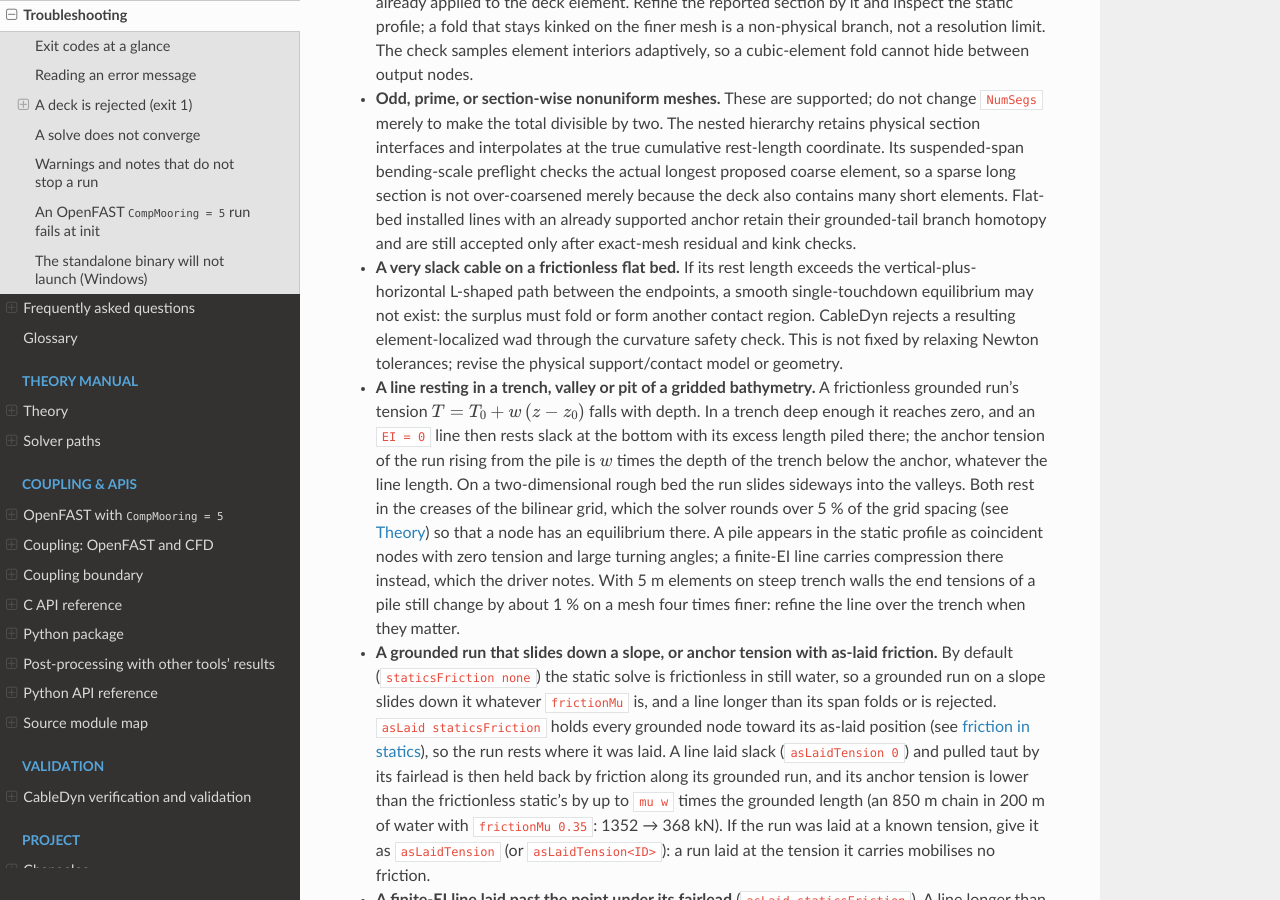
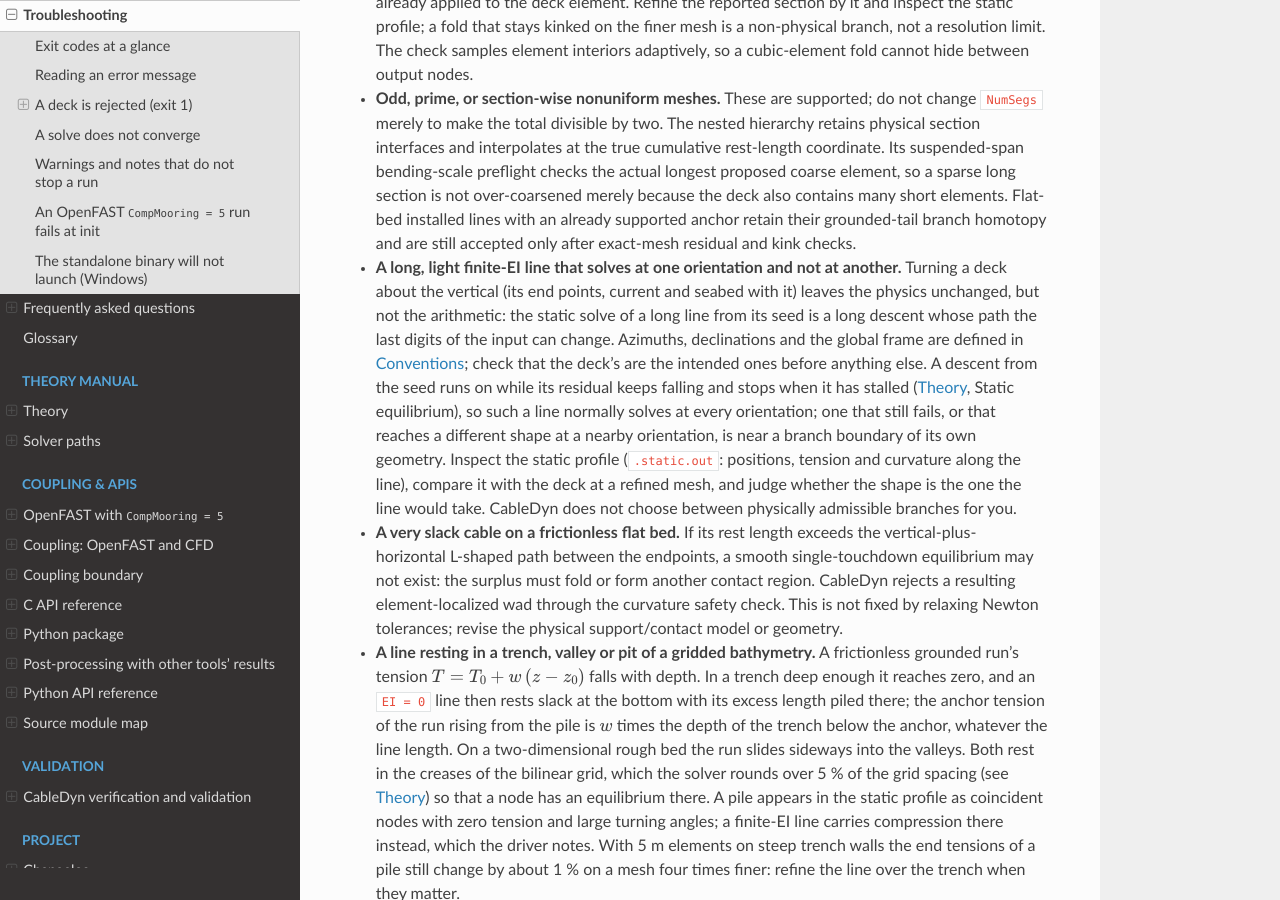
Before and after one commit to SMI-Lab-Inha/CableDyn, a Sphinx documentation site: the page built from doc/troubleshooting.rst, in a window 1280 px wide and 900 px high, scrolled down 12102 px. Built offline with Sphinx 7.4.7 and the Read the Docs theme 3.1.0, drawn with Linux system fonts in a browser that asks for light colours.

Commit message:
docs(troubleshooting): a line that solves at one orientation and not another
A troubleshooting entry for the static solve of a long, light finite-EI
line whose descent from the seed depends on the last digits of the input,
as when the deck is turned about the vertical: check the azimuth and
declination conventions first, inspect the static profile, compare with a
refined mesh and judge the shape; CableDyn does not choose between
physically admissible branches.

Signed-off-by: Jae Hoon Seo <jaehoon.seo@inha.ac.kr>

```diff
--- a/doc/troubleshooting.rst
+++ b/doc/troubleshooting.rst
@@ -568,6 +568,18 @@ but a few geometries are genuinely hard:
   sparse long section is not over-coarsened merely because the deck also contains many short
   elements. Flat-bed installed lines with an already supported anchor retain their grounded-tail
   branch homotopy and are still accepted only after exact-mesh residual and kink checks.
+- **A long, light finite-EI line that solves at one orientation and not at another.** Turning a
+  deck about the vertical (its end points, current and seabed with it) leaves the physics
+  unchanged, but not the arithmetic: the static solve of a long line from its seed is a long
+  descent whose path the last digits of the input can change. Azimuths, declinations and the
+  global frame are defined in :doc:`conventions`; check that the deck's are the intended ones
+  before anything else. A descent from the seed runs on while its residual keeps falling and
+  stops when it has stalled (:doc:`theory`, Static equilibrium), so such a line normally solves
+  at every orientation; one that still fails, or that reaches a different shape at a nearby
+  orientation, is near a branch boundary of its own geometry. Inspect the static profile
+  (``.static.out``: positions, tension and curvature along the line), compare it with the deck at
+  a refined mesh, and judge whether the shape is the one the line would take. CableDyn does not
+  choose between physically admissible branches for you.
 - **A very slack cable on a frictionless flat bed.** If its rest length exceeds the vertical-plus-
   horizontal L-shaped path between the endpoints, a smooth single-touchdown equilibrium may not
   exist: the surplus must fold or form another contact region. CableDyn rejects a resulting
```
